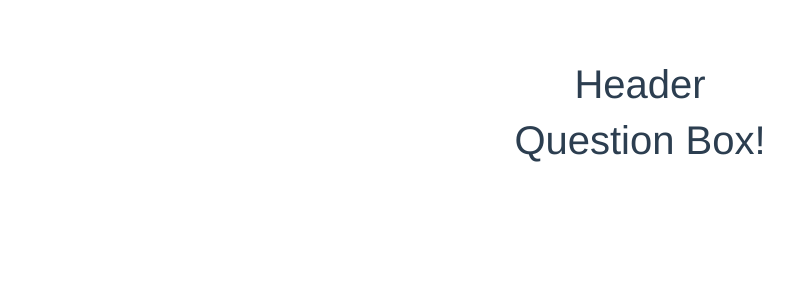
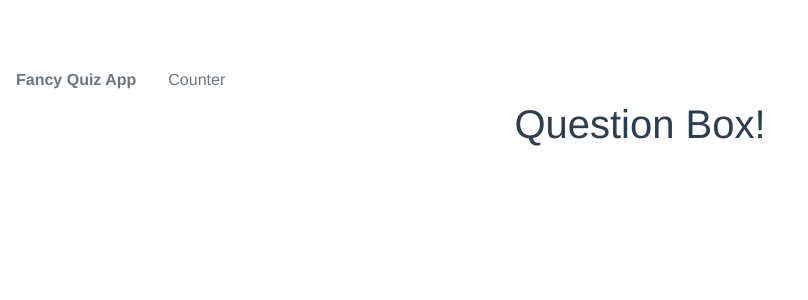
Before and after one commit to mrhiyoko/quiz, a Vue app: page / in a window 1280 px wide. Shown: the top 300 px of the page, without its empty margins (0-808 px from the left). Built offline with nearby package versions, Linux system fonts and the light colour scheme.

Commit message:
upd Header component

```diff
--- a/src/components/Header.vue
+++ b/src/components/Header.vue
@@ -1,11 +1,16 @@
 <template>
-    <h1>Header</h1>
+  <div>
+    <b-nav>
+      <b-nav-item disabled><b>Fancy Quiz App</b></b-nav-item>
+      <b-nav-item disabled>Counter</b-nav-item>
+    </b-nav>
+  </div>
 </template>
 
 <script>
-    export default {
-        name: "Header"
-    }
+  export default {
+    name: "Header"
+  }
 </script>
 
 <style scoped>
```
